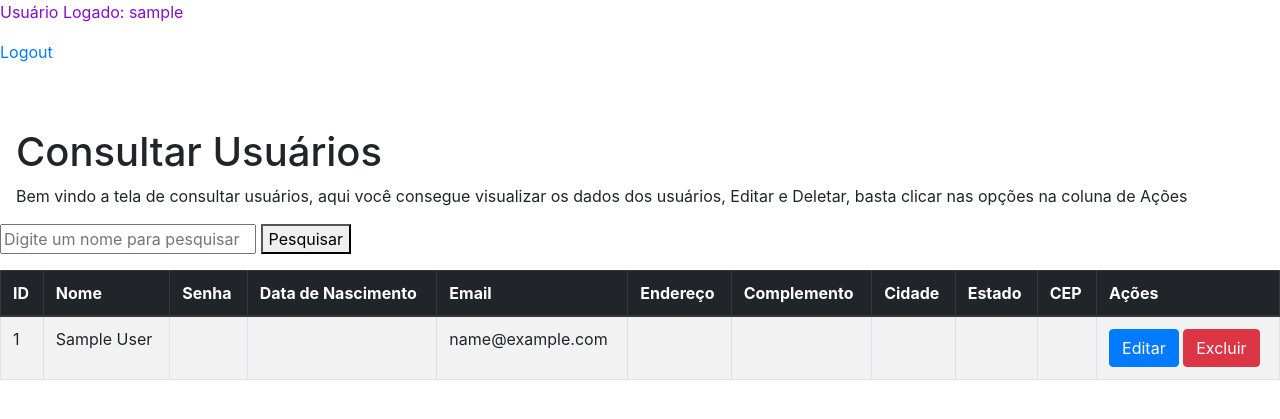
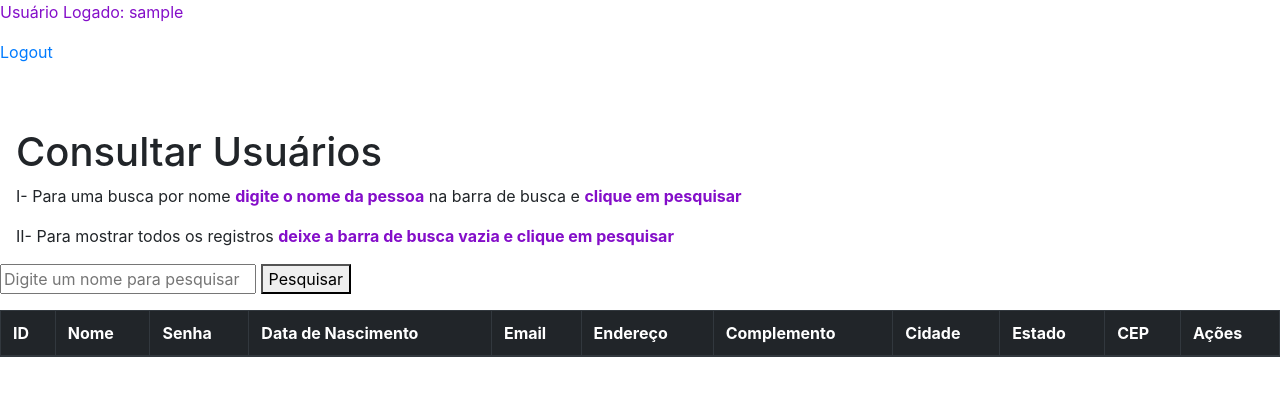
Before and after one commit to YasminMoraesB/Site-Astra-Faux, a PHP site: page /consultar_usuario.php in a window 1280 px wide. Shown: the top 419 px of the page. Run offline with PHP 8.4, Linux system fonts and the light colour scheme; the visitor is signed in with stand-in values (Sample User, id 1); lists and menus that the app fills with data are empty.

Commit message:
Update consultar_usuario.php
atualizacao do consultar usuario

```diff
--- a/Astra Faux/consultar_usuario.php
+++ b/Astra Faux/consultar_usuario.php
@@ -35,7 +35,8 @@ include ('conexao.php');
     <header>
         <br><br>
         <h1 class='ml-3'> Consultar Usuários</h1>
-        <p class='ml-3'> Bem vindo a tela de consultar usuários, aqui você consegue visualizar os dados dos usuários, Editar e Deletar, basta clicar nas opções na coluna de Ações</p>
+        <p class='ml-3'> I- Para uma busca por nome <b style = "color:rgb(132, 14, 201)">digite o nome da pessoa</b> na barra de busca e <b style = "color:rgb(132, 14, 201)">clique em pesquisar</b></p>
+        <p class='ml-3'> II- Para mostrar todos os registros <b style = "color:rgb(132, 14, 201)">deixe a barra de busca vazia e clique em pesquisar</b></p>
     </header>
 
     <form action="">
@@ -47,12 +48,56 @@ include ('conexao.php');
 
         include("conexao.php");
 
-        $sqli = "SELECT * FROM usuario";
-        $resultado = $mysqli->query($sqli) or die ("Erro ao consultar dados");
-        $qtd = $resultado->num_rows;
+
+        if(!isset($_GET ['busca'])){
+            $sqli = "SELECT * FROM usuario";
+            $resultado = $mysqli->query($sqli) or die ("Erro ao consultar dados". $mysqli -> error);
+        } else {
+
+                   // Por questão de segurança e para evitar a injeção no banco de dados é feito esse comando real_escape_string
+
+            $busca = $mysqli ->real_escape_string ($_GET['busca']);
+            $sqlBusca = "SELECT * FROM usuario WHERE nome LIKE '%$busca%'";
+            $resultado = $mysqli->query($sqlBusca) or die ("Erro ao consultar dados". $mysqli -> error);
+
+            if ($resultado ->num_rows ==0 ){
+                echo "<td>Nenhum resultado encontrado</td>";
+            }else {
+                while ($dados = $resultado->fetch_assoc()){
 
 
-        if ($qtd > 0){
+                echo "<tr>";
+                echo "<td>".$dados['id']. "</td>";
+                echo "<td>".$dados['nome']. "</td>";
+                echo "<td>".$dados['senha']. "</td>";
+                echo "<td>".$dados['data_de_nascimento']. "</td>";
+                echo "<td>".$dados['email']. "</td>";
+                echo "<td>".$dados['endereco']. "</td>";
+                echo "<td>".$dados['complemento']. "</td>";
+                echo "<td>".$dados['cidade']. "</td>";
+                echo "<td>".$dados['estado']. "</td>";
+                echo "<td>".$dados['cep']. "</td>";
+
+                ?>
+
+                <td>
+                    <a class='btn btn-primary' href='alterar_usuario.php?id=$row[id]'>Editar</a>
+                    <a class='btn btn-danger' href='excluir_usuario.php?id=$row[id]'>Excluir</a>
+                </tr>
+                <?php
+
+
+                }
+
+            }
+
+        }
+
+        echo "</table>";
+
+
+
+
             //Criando o nome de cada Coluna, usando Bootstrap junto
             echo "<table class = 'table table-striped table-bordered '>";
             echo "<thead class='thead-dark'>";
@@ -73,37 +118,12 @@ include ('conexao.php');
 
             echo "</thead>";
 
-            //Obtendo os dados por meio de um loop
-            while ($row = mysqli_fetch_array ($resultado)){
 
 
-                echo "<tr>";
-                echo "<td>".$row['id']. "</td>";
-                echo "<td>".$row['nome']. "</td>";
-                echo "<td>".$row['senha']. "</td>";
-                echo "<td>".$row['data_de_nascimento']. "</td>";
-                echo "<td>".$row['email']. "</td>";
-                echo "<td>".$row['endereco']. "</td>";
-                echo "<td>".$row['complemento']. "</td>";
-                echo "<td>".$row['cidade']. "</td>";
-                echo "<td>".$row['estado']. "</td>";
-                echo "<td>".$row['cep']. "</td>";
-                echo "<td>
-                        <a class='btn btn-primary' href='alterar_usuario.php?id=$row[id]'>Editar</a>
-                        </a>
-                        <a class='btn btn-danger' href='excluir_usuario.php?id=$row[id]'>Excluir</a>
-                        </a>";
-                echo "</tr>";
-
-            }
-
-            echo "</table>";
+            //Obtendo os dados por meio de um loop
 
         //Caso não tenha dados cadastros entra aqui
 
-        }else{
-            echo "<p class='alert alert-danger'>Não existe nenhum registro no Banco de Dados!</p>";
-        }
 
     ?>
 
```
